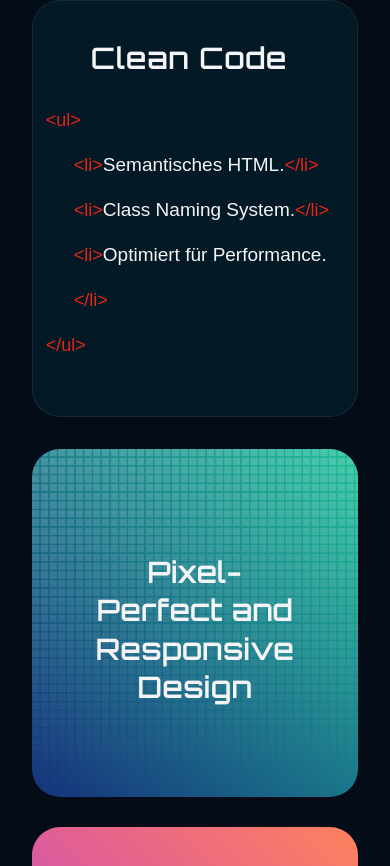
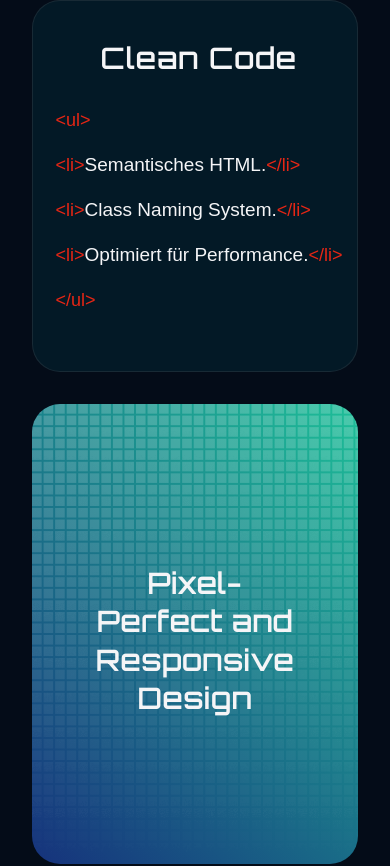
Before and after one commit to denisdanailov/portfolio-page, a React (Create React App) app: page / in a window 390 px wide. Shown: the part 1385-2251 px from the top of the page. Built offline with nearby package versions, Linux system fonts and the light colour scheme; a web font is replaced by a local one.

Commit message:
responsive

```diff
--- a/src/components/article/article.css
+++ b/src/components/article/article.css
@@ -15,7 +15,7 @@
 
     height: 100%;
 
-    padding: 210px 50px 50px 50px;
+    padding: 220px 50px 50px 50px;
 
 }
 
@@ -112,7 +112,7 @@
 }
 
 
-@media screen and (max-width: 810px) {
+@media screen and (max-width: 550px) {
 
     .container-article-content-right h3 {
 
@@ -133,17 +133,6 @@
     padding-bottom: 50px;
 
     }
-
-    .container-article-left {
-
-    padding-left: 50px;
-    padding-right: 50px;
-    padding-top: 100px;
-    padding-bottom: 100px;
-
-    }
-
-
 }
 
 
@@ -151,7 +140,7 @@
     .container-article-content-left h3 {
 
     justify-content: space-between;
-    padding: 2.5rem 1.5rem;
+    padding: 6rem;
 
     }
 
@@ -172,6 +161,7 @@
     .intro-card-code-indented {
     font-size: 19px;
     line-height: 30px;
+    margin-left: unset;
     }
 
     .container-article-content-right h3 {
```
